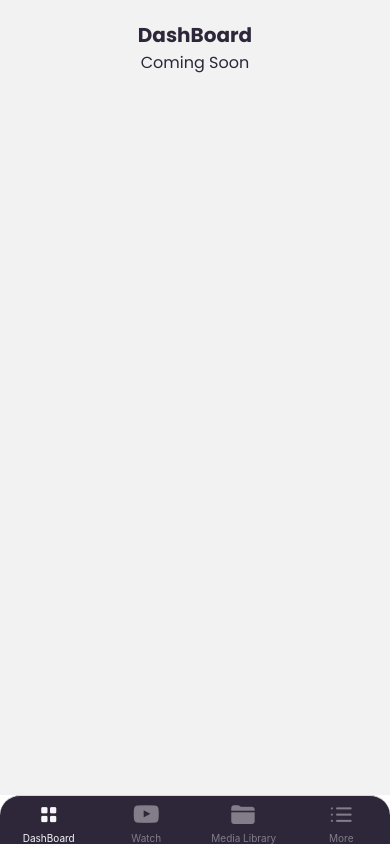
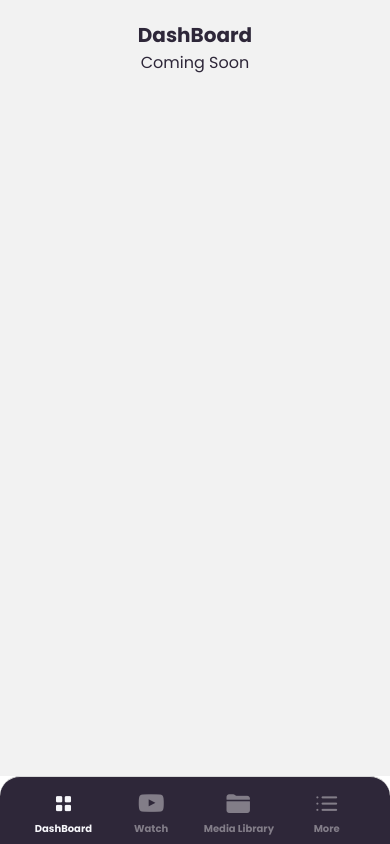
Before and after one commit to sudo-umair/rn-tty-movies, a React Native app: screen / in a window 390 px wide. Built offline with nearby package versions, Linux system fonts and the light colour scheme.

Commit message:
ui fixes

```diff
--- a/src/constants/colors.ts
+++ b/src/constants/colors.ts
@@ -1,6 +1,6 @@
 export enum Colors {
   dark = '#2e2739',
-  white = '#f6f6fa',
+  background = '#f6f6fa',
   darkGray = '#827d88',
   blue = '#61c3f2',
   lightGray = '#dbdbdf',
--- a/src/navigation/bottom-tabs.tsx
+++ b/src/navigation/bottom-tabs.tsx
@@ -6,6 +6,7 @@ import ComingSoon from '@/screens/coming-soon';
 import { Colors } from '@/constants/colors';
 import { Entypo, Feather, FontAwesome, Ionicons } from '@expo/vector-icons';
 import WatchScreenNavigator from './stack';
+import { FontFamily } from '@/constants/fonts';
 
 const Tabs = createBottomTabNavigator<BottomTabsParamList>();
 
@@ -15,12 +16,18 @@ const BottomTabsNavigator = () => {
       screenOptions={{
         headerShown: false,
         tabBarInactiveTintColor: Colors.darkGray,
-        tabBarActiveTintColor: Colors.white,
-
+        tabBarActiveTintColor: Colors.background,
         tabBarStyle: {
+          paddingHorizontal: '5%',
+          paddingVertical: '2%',
+          height: '8%',
           backgroundColor: Colors.dark,
           borderTopLeftRadius: 20,
           borderTopRightRadius: 20,
+        },
+        tabBarLabelStyle: {
+          marginBottom: '8%',
+          fontFamily: FontFamily.BOLD,
         },
       }}
     >
@@ -41,7 +48,7 @@ const BottomTabsNavigator = () => {
       />
       <Tabs.Screen
         name={TabsScreens.MediaLibrary}
-        initialParams={{ screenName: 'MediaLibrary' }}
+        initialParams={{ screenName: 'Media Library' }}
         options={{
           title: 'Media Library',
           tabBarIcon: ({ color, size }) => <Ionicons name='folder' size={size} color={color} />,
--- a/src/navigation/stack.tsx
+++ b/src/navigation/stack.tsx
@@ -17,6 +17,7 @@ const WatchScreenNavigator = () => {
       <Stack.Screen
         options={{
           headerShown: true,
+          headerTitle: 'Watch',
           headerTitleStyle: {
             fontFamily: FontFamily.BOLD,
           },
--- a/src/screens/watch-screen.tsx
+++ b/src/screens/watch-screen.tsx
@@ -1,10 +1,19 @@
 import { StyleSheet, Text, View } from 'react-native';
-import React from 'react';
+import React, { useLayoutEffect } from 'react';
 import { WatchScreenProps } from '@/interfaces/screens';
+import { Feather } from '@expo/vector-icons';
+import { StackScreens } from '@/constants/screens';
+import { Colors } from '@/constants/colors';
 
 const WatchScreen: React.FC<WatchScreenProps> = ({ navigation, route }) => {
+  useLayoutEffect(() => {
+    navigation.setOptions({
+      headerRight: () => <Feather onPress={() => {}} name='search' size={24} color='black' />,
+    });
+  }, [navigation]);
+
   return (
-    <View>
+    <View style={styles.root}>
       <Text>WatchScreen</Text>
     </View>
   );
@@ -12,4 +21,9 @@ const WatchScreen: React.FC<WatchScreenProps> = ({ navigation, route }) => {
 
 export default WatchScreen;
 
-const styles = StyleSheet.create({});
+const styles = StyleSheet.create({
+  root: {
+    flex: 1,
+    backgroundColor: Colors.background,
+  },
+});
```
